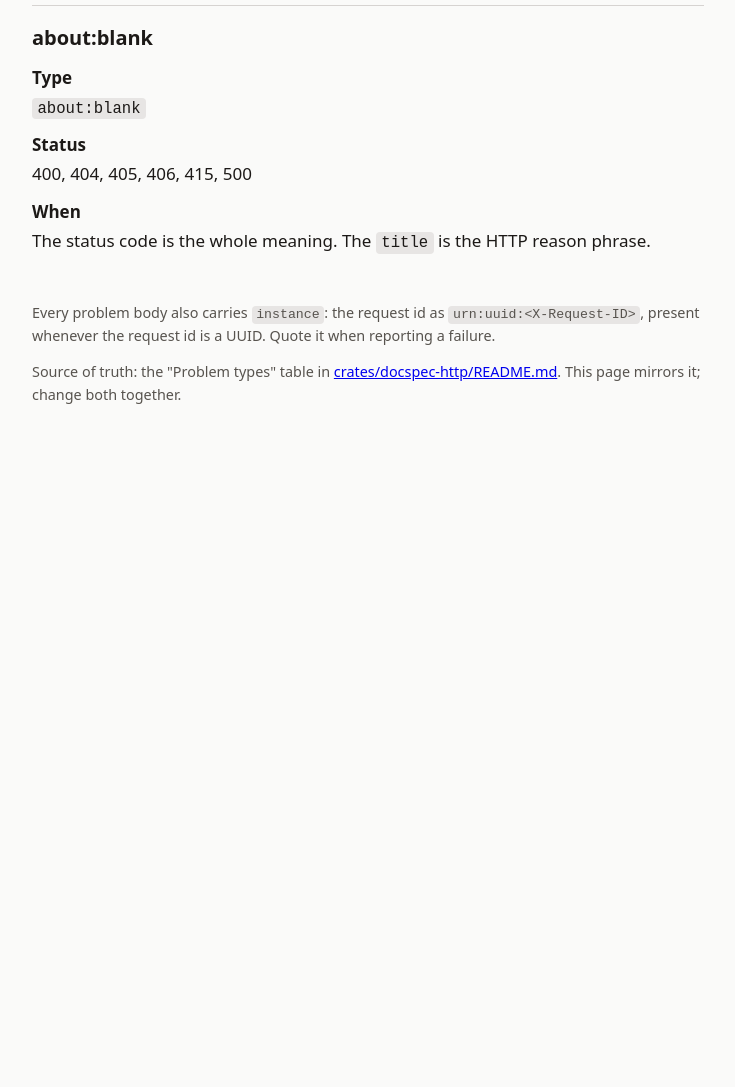
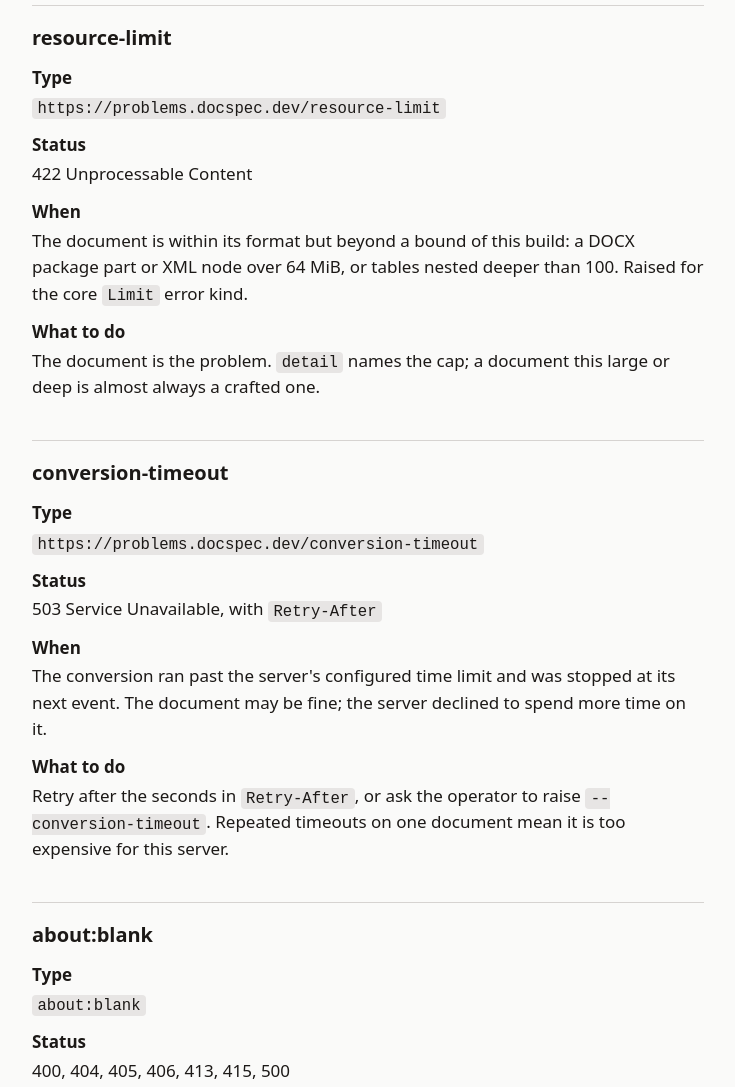
Before and after one commit to docspec/problems.docspec.dev, a plain HTML site: page index.html in a window 1280 px wide. Shown: the part 1080-2167 px from the top of the page, without its empty margins (272-1007 px from the left). Before the commit the page ends 1548 px from the top, so only its background shows below. Drawn offline with Linux system fonts and the light colour scheme.

Commit message:
feat: document the resource-limit and conversion-timeout types
Signed-off-by: Stephan Meijer <me@stephanmeijer.com>

```diff
--- a/index.html
+++ b/index.html
@@ -46,11 +46,31 @@
     </dl>
   </section>
 
+  <section id="resource-limit">
+    <h2><a href="#resource-limit">resource-limit</a></h2>
+    <dl>
+      <dt>Type</dt><dd><code>https://problems.docspec.dev/resource-limit</code></dd>
+      <dt>Status</dt><dd>422 Unprocessable Content</dd>
+      <dt>When</dt><dd>The document is within its format but beyond a bound of this build: a DOCX package part or XML node over 64&nbsp;MiB, or tables nested deeper than 100. Raised for the core <code>Limit</code> error kind.</dd>
+      <dt>What to do</dt><dd>The document is the problem. <code>detail</code> names the cap; a document this large or deep is almost always a crafted one.</dd>
+    </dl>
+  </section>
+
+  <section id="conversion-timeout">
+    <h2><a href="#conversion-timeout">conversion-timeout</a></h2>
+    <dl>
+      <dt>Type</dt><dd><code>https://problems.docspec.dev/conversion-timeout</code></dd>
+      <dt>Status</dt><dd>503 Service Unavailable, with <code>Retry-After</code></dd>
+      <dt>When</dt><dd>The conversion ran past the server's configured time limit and was stopped at its next event. The document may be fine; the server declined to spend more time on it.</dd>
+      <dt>What to do</dt><dd>Retry after the seconds in <code>Retry-After</code>, or ask the operator to raise <code>--conversion-timeout</code>. Repeated timeouts on one document mean it is too expensive for this server.</dd>
+    </dl>
+  </section>
+
   <section id="about-blank">
     <h2><a href="#about-blank">about:blank</a></h2>
     <dl>
       <dt>Type</dt><dd><code>about:blank</code></dd>
-      <dt>Status</dt><dd>400, 404, 405, 406, 415, 500</dd>
+      <dt>Status</dt><dd>400, 404, 405, 406, 413, 415, 500</dd>
       <dt>When</dt><dd>The status code is the whole meaning. The <code>title</code> is the HTTP reason phrase.</dd>
     </dl>
   </section>
```
Also changed, not shown: conversion-timeout/index.html (added, +12 -0 lines), resource-limit/index.html (added, +12 -0 lines), 1 other file.
